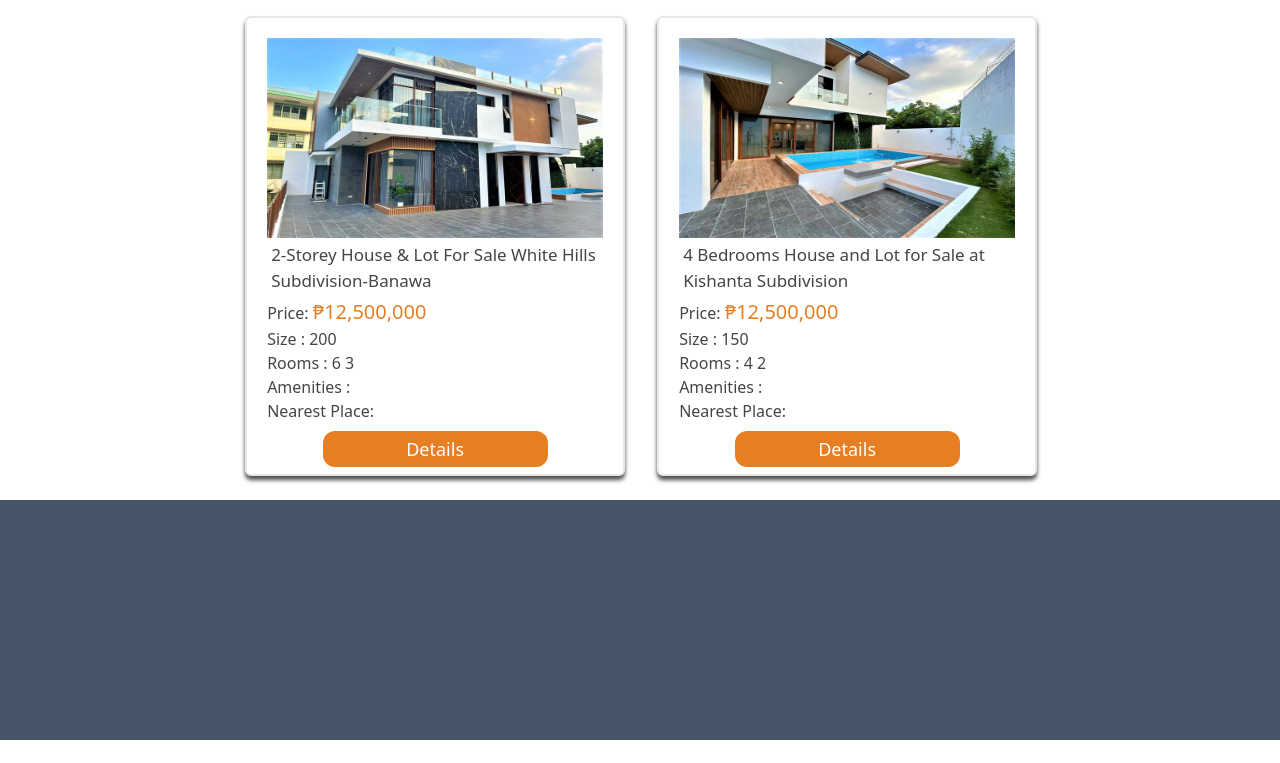
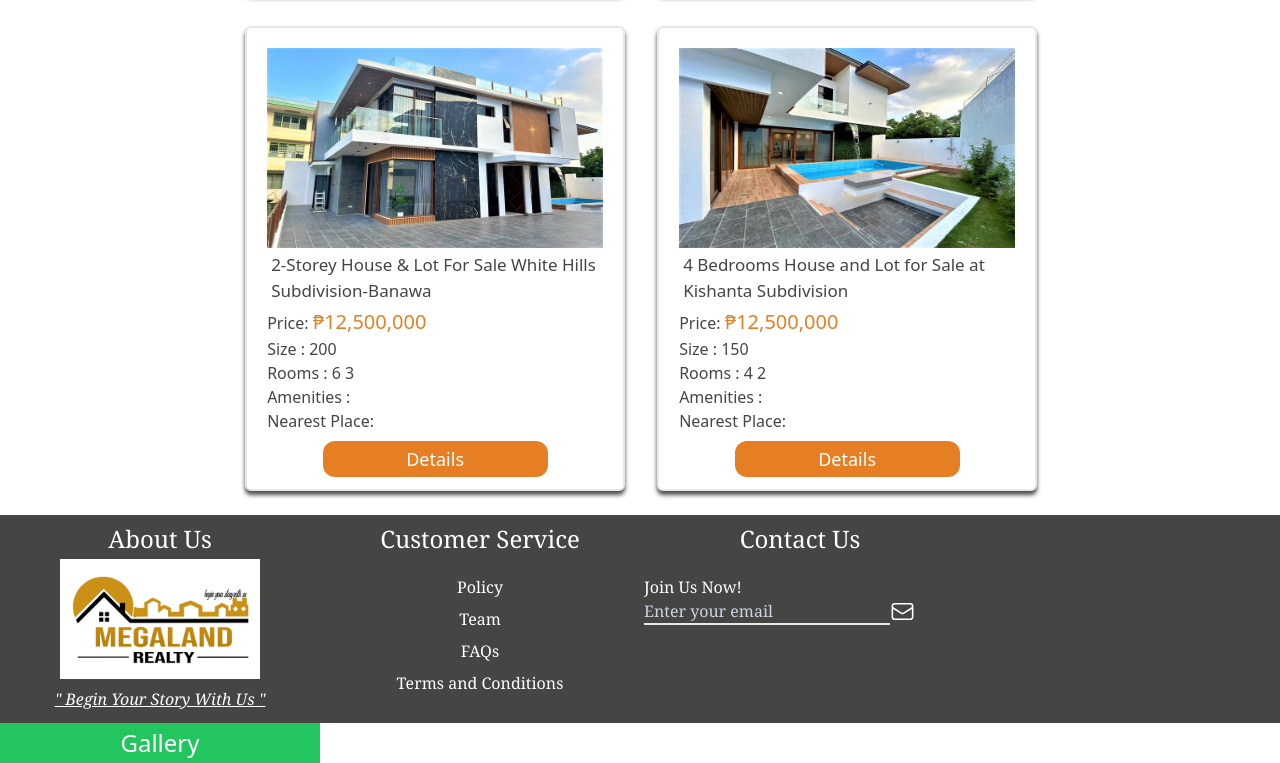
Before and after one commit to ReidoBoss/Megaland, a Vue app: page / in a window 1280 px wide. Shown: the part 1662-2425 px from the top of the page. Before the commit the page ends 2402 px from the top, so only its background shows below. Built offline with nearby package versions, Linux system fonts and the light colour scheme.

Commit message:
Temporary adding the footer

```diff
--- a/package.json
+++ b/package.json
@@ -15,7 +15,9 @@
     "vue-router": "^4.2.5"
   },
   "devDependencies": {
+    "@iconify-json/mdi": "^1.1.54",
     "@vitejs/plugin-vue": "^4.2.3",
+    "@vue/compiler-sfc": "^3.3.4",
     "autoprefixer": "^10.4.16",
     "postcss": "^8.4.30",
     "tailwindcss": "^3.3.3",
--- a/src/components/Footer.vue
+++ b/src/components/Footer.vue
@@ -1,10 +1,63 @@
 <template>
   <!-- Footer -->
-  <div class="h-60 w-full bg-slate-600">
+  <div class="flex h-52 w-full bg-[#454544] p1 text-white font-serif">
+    <div class="w-[25%] p-1">
+      <div class="flex justify-center items-center text-2xl m-1">
+        <span>About Us</span>
+      </div>
+      <div class="flex-col justify-center items-center font-normal">
+        <div class="flex justify-center items-center mb-2">
+          <img class="h-[120px]" src="../assets/mgLogo.jpg" alt="" />
+        </div>
+        <div
+          class="text-center underline text-base italic cursor-pointer hover:text-[#E67E23]"
+        >
+          " Begin Your Story With Us "
+        </div>
+      </div>
+    </div>
+    <div class="w-[25%] p-1">
+      <div class="flex justify-center items-center text-2xl m-1 mb-5">
+        <span>Customer Service</span>
+      </div>
+      <div
+        class="flex justify-center items-center flex-col text-center text-base"
+      >
+        <div class="cursor-pointer mb-2 hover:text-[#E67E23]">Policy</div>
+        <div class="cursor-pointer mb-2 hover:text-[#E67E23]">Team</div>
+        <div class="cursor-pointer mb-2 hover:text-[#E67E23]">FAQs</div>
+        <div class="cursor-pointer mb-2 hover:text-[#E67E23]">
+          Terms and Conditions
+        </div>
+      </div>
+    </div>
+    <div class="w-[25%] p-1">
+      <div class="flex justify-center items-center text-2xl m-1 mb-5">
+        <span>Contact Us</span>
+      </div>
+      <div>
+        <div>Join Us Now!</div>
+        <div class="flex">
+          <input
+            class="placeholder-slate-300 border-b-2 bg-inherit"
+            type="text"
+            placeholder="Enter your email"
+          />
+          <EnvelopeIcon class="text-white h-[25px] w-[25px] "/>
+          </div>
+        </div>
+        </div>
+      </div>
+          <div class="bg-green-500 w-[25%] p-1">
+      <div class="flex justify-center items-center text-2xl text-white">
+        <span>Gallery</span>
+      </div>
+    </div>
 
-  </div>
+
 </template>
 
 <script lang="ts" setup>
+import { EnvelopeIcon } from "@heroicons/vue/24/outline";
 
 </script>
--- a/src/components/Products.vue
+++ b/src/components/Products.vue
@@ -2,7 +2,7 @@
 <template>
   <div class="">
     <div
-      class="w-[380px] h-[460px] bg-white p-5 border-2 rounded-md shadow-[0_4px_4px_0px_rgba(0,0,0,0.70)]"
+      class="w-[380px] h-[465px] bg-white p-5 border-2 rounded-md shadow-[0_4px_4px_0px_rgba(0,0,0,0.70)]"
     >
       <div class="">
         <img class="h-[200px] w-full" :src="image" alt="" />
--- a/vite.config.ts
+++ b/vite.config.ts
@@ -1,7 +1,12 @@
 import { defineConfig } from 'vite'
 import vue from '@vitejs/plugin-vue'
-
+import Icons from 'unplugin-icons/vite'
 // https://vitejs.dev/config/
 export default defineConfig({
-  plugins: [vue()],
-})
+  plugins: [
+    vue(),
+    Icons({
+      compiler: "vue3",
+    }),
+  ],
+});
```
Also changed, not shown: 1 other file (tests, documents, lock files or other folders).
